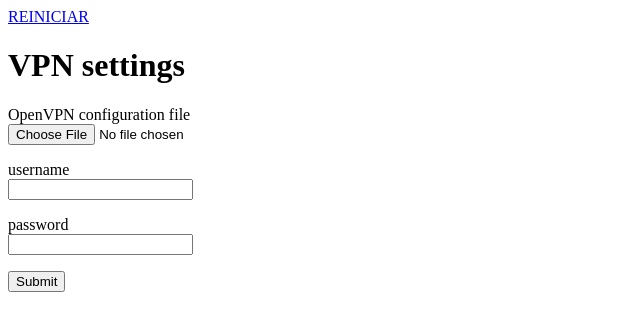
After one commit to MarianoSaez/pvpn, a Flask app: page /vpn in a window 1280 px wide. The commit adds this page. Shown: the top 331 px of the page, without its empty margins (0-640 px from the left). Run offline with Flask 3, Linux system fonts and the light colour scheme.

Commit message:
VPN forms. Vista que permite la modificacion de la configuracion vpn.

```diff
--- a/simple-flask/app/forms.py
+++ b/simple-flask/app/forms.py
@@ -9,5 +9,12 @@
 
 class PrivateNetworkParameters(FlaskForm):
     ssid = StringField('SSID', validators=[DataRequired()])
-    new_password = PasswordField('New password', validators=[DataRequired()])
-    vpn_config = FileField('Upload VPN config file', validators=[DataRequired()])
+    key = PasswordField('New password', validators=[])
+
+class PublicNetworkParameters(FlaskForm):
+    pass
+
+class VpnParameters(FlaskForm):
+    file = FileField("OpenVPN configuration file")
+    username = StringField('username', validators=[])
+    password = PasswordField('password', validators=[])
--- /dev/null
+++ b/simple-flask/app/templates/base.html
@@ -0,0 +1,17 @@
+<!DOCTYPE html>
+<html>
+<head>
+    <title>Simple PVPN Configuration</title>
+</head>
+<body>
+    <!-- Navbar -->
+    <nav>
+        <a href="{{url_for('restart')}}">REINICIAR</a>
+    </nav>
+
+    <!-- Content -->
+    <div class="content">
+        {% block content %}{% endblock %}
+    </div>
+</body>
+</html>
--- /dev/null
+++ b/simple-flask/app/templates/vpnSettings.html
@@ -0,0 +1,32 @@
+{% extends 'base.html' %}
+
+{% block content %}
+  <h1>VPN settings</h1>
+  <form method="post" enctype="multipart/form-data" action="">
+    {{ form.csrf_token }}
+    <p>
+      {{ form.file.label }}<br>
+      {{ form.file }}<br>
+      {% for error in form.file.errors %}
+        <span style="color: red;">[{{ error }}]</span><br>
+      {% endfor %}
+    </p>
+    <p>
+      {{ form.username.label }}<br>
+      {{ form.username }}<br>
+      {% for error in form.username.errors %}
+        <span style="color: red;">[{{ error }}]</span><br>
+      {% endfor %}
+    </p>
+    <p>
+      {{ form.password.label }}<br>
+      {{ form.password }}<br>
+      {% for error in form.password.errors %}
+        <span style="color: red;">[{{ error }}]</span><br>
+      {% endfor %}
+    </p>
+    <p>
+      <input type="submit" value="Submit">
+    </p>
+  </form>
+{% endblock %}
--- a/simple-flask/app/views.py
+++ b/simple-flask/app/views.py
@@ -1,27 +1,74 @@
+from crypt import methods
 from flask import render_template, session, redirect, url_for, request, escape
+from flask_login import LoginManager, login_user, login_required, logout_user
 from simplepam import authenticate
 from .Uci import Uci
 from app import app
-from app.forms import LoginForm, PrivateNetworkParameters
+from app.forms import LoginForm, PrivateNetworkParameters, VpnParameters, PublicNetworkParameters
+from .models import User
+from subprocess import run
+
+login_manager = LoginManager()
+login_manager.init_app(app)
+login_manager.login_view = "login"
+
+@login_manager.user_loader
+def load_user(user_id):
+    # Logic to retrieve the user object based on the user_id
+    # Return the User object if found, or None if not found
+    return User(user_id)
+
 
 @app.route('/', methods=['GET', 'POST'])
+@login_required
 def index():
     simpleForm = PrivateNetworkParameters()
-    simpleForm.ssid.data = 'prueba_de_valores_por_defecto'
+    if simpleForm.validate_on_submit():
 
-    if 'username' in session:
-        if simpleForm.validate_on_submit():
-            ssid = simpleForm.ssid.data
-            password = simpleForm.new_password.data
-            vpn_config = simpleForm.vpn_config.data
+        u = Uci()
+        for k, v in request.form.items():
+            if v == "" or v == None: continue
+            r = u.set('wireless', 'wifinet1', k, v)
 
-            # Hacer cosas con las configuraciones provistas
-            u = Uci()
-            r = u.get('network', 'lan', 'type')
-            print(r)
+    return render_template('simpleForm.html', form=simpleForm)
 
-        return render_template('simpleForm.html', form=simpleForm)
-    return redirect(url_for('login'))
+
+@app.route('/pubnet')
+def pubnet():
+    pass
+
+
+@app.route('/vpn', methods=['GET', 'POST'])
+def vpn():
+    vpnForm = VpnParameters()
+
+    if vpnForm.validate_on_submit():
+        # Manejo del archivo
+        file = request.files["file"]
+        path = "/etc/openvpn/client.conf"
+        auth_path = "/etc/openvpn/client.auth"
+        username = request.form["username"]
+        password = request.form["password"]
+
+        file.save(path)
+
+        with open(path, "a") as f:
+            f.write(f"auth-user-pass {auth_path}")
+
+        # Modificacion del archivo de auth
+        with open(auth_path, "w+") as f:
+            f.write(username)
+            f.write(password)
+
+        # Aplicar los cambios realizados
+        run("/etc/init.d/openvpn restart", shell=True, capture_output=True, text=True)
+
+        return redirect(url_for('vpn'))
+
+
+
+    return render_template('vpnSettings.html', form=vpnForm)
+
 
 @app.route('/login', methods=['GET', 'POST'])
 def login():
@@ -31,7 +78,8 @@
         password = form.password.data
 
         if authenticate(str(username), str(password)):
-            session['username'] = request.form['username']
+            user = User(username)
+            login_user(user)
             return redirect(url_for('index'))
         else:
             return redirect(url_for('login'))
@@ -41,5 +89,10 @@
 @app.route('/logout')
 def logout():
     # Remove the username from the session if it's there
-    session.pop('username', None)
+    logout_user()
     return redirect(url_for('index'))
+
+@app.route('/restart')
+def restart():
+    Uci().hardCommit()
+    return redirect(url_for('index'))
```
Also changed, not shown: simple-flask/app/Uci.py (+6 -2 lines), simple-flask/app/models.py (added, +8 -0 lines), simple-flask/app/templates/publicNetworkSettings.html (added, +21 -0 lines), simple-flask/app/templates/simpleForm.html (+7 -18 lines).
